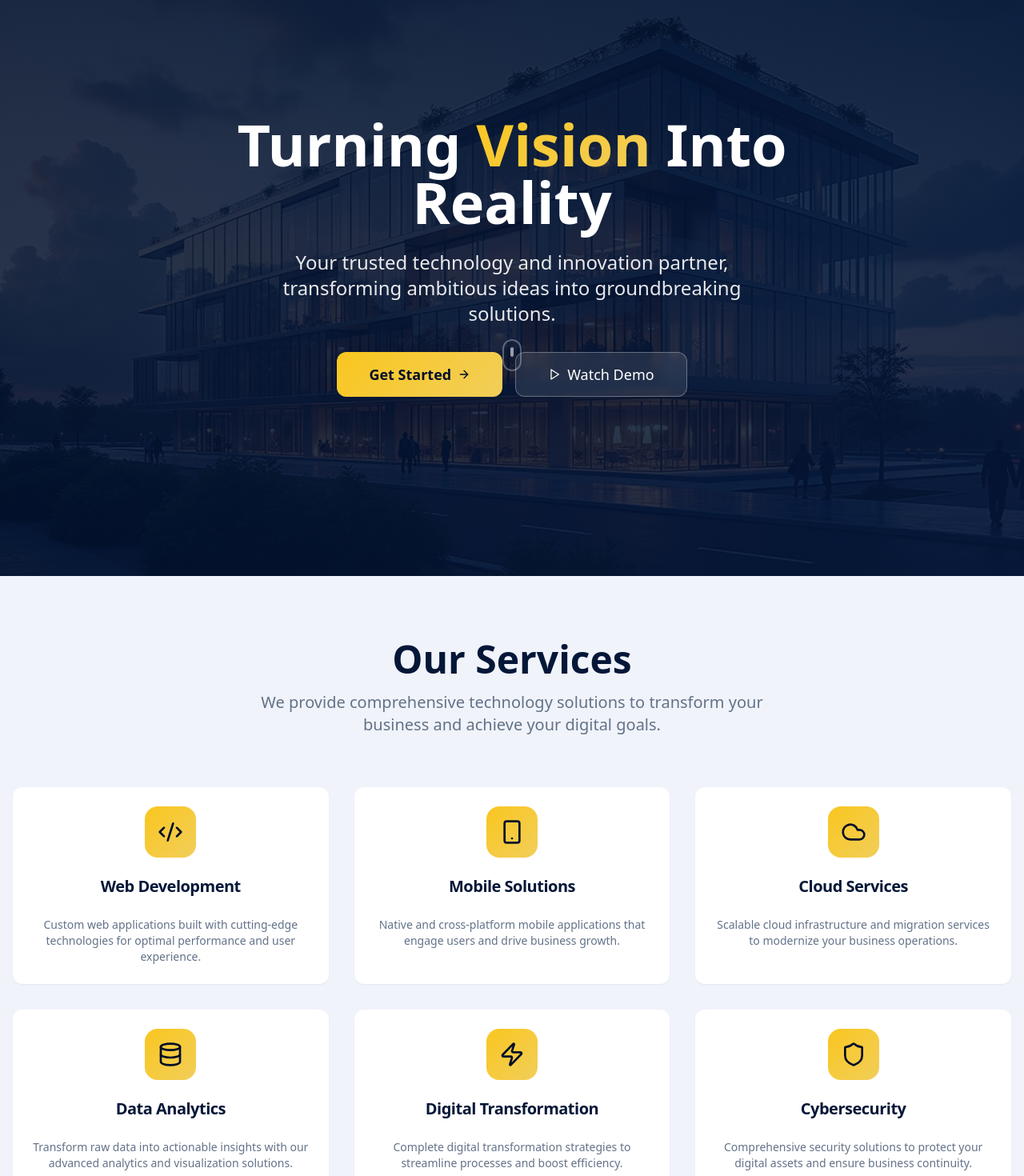
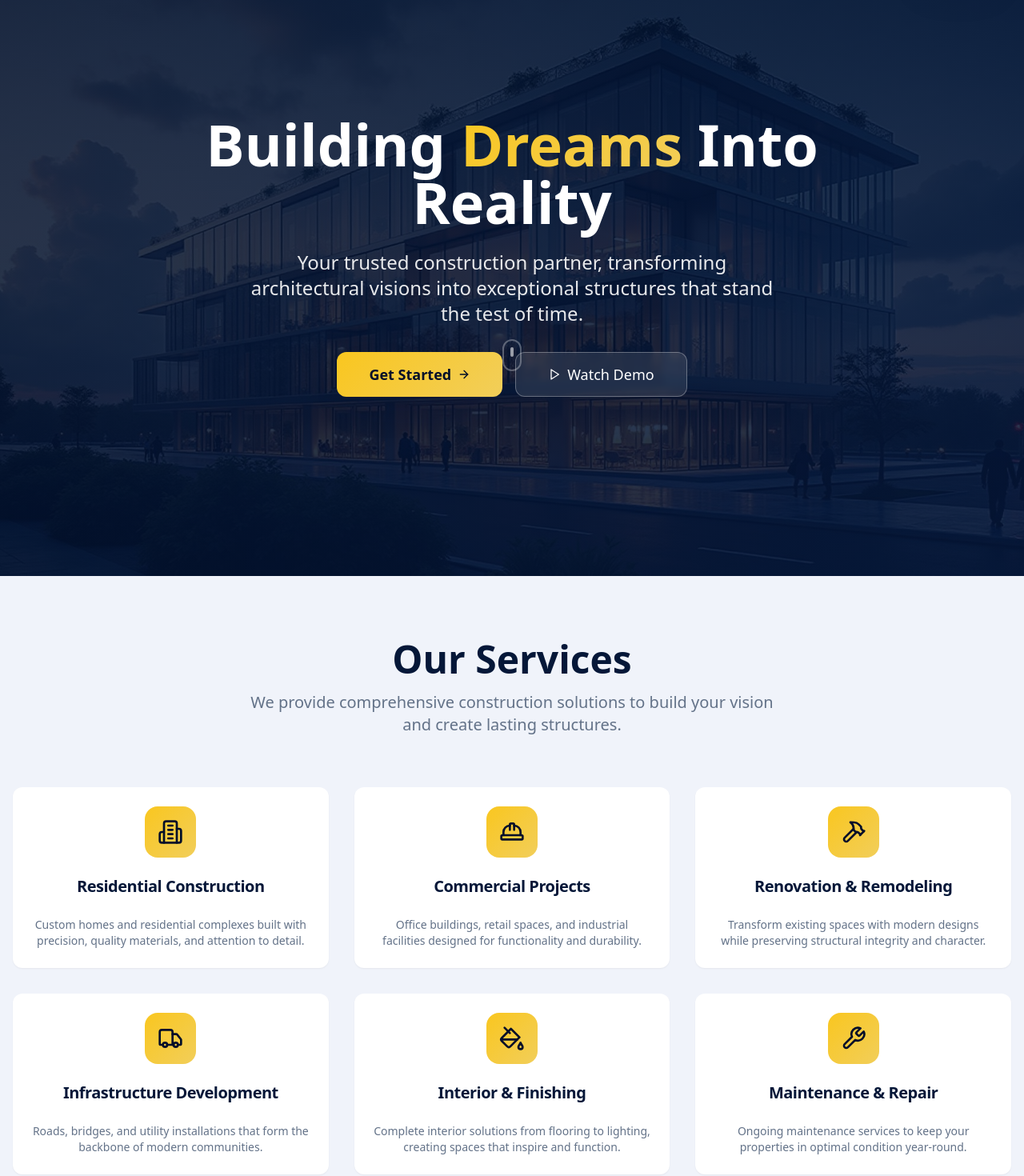
Before and after one commit to nttare0/konet-vision-reality, a React (Vite) app: page / in a window 1280 px wide. Shown: the part 80-1550 px from the top of the page at 80% size. Built offline with nearby package versions, Linux system fonts and the light colour scheme.

Commit message:
Update company type
The company is a construction company.

```diff
--- a/src/components/About.tsx
+++ b/src/components/About.tsx
@@ -16,13 +16,13 @@ const About = () => {
         <div className="grid grid-cols-1 lg:grid-cols-2 gap-16 items-center">
           <div>
             <h2 className="text-4xl md:text-5xl font-bold text-konet-blue mb-6">
-              Transforming Ideas Into Digital Excellence
+              Building Excellence Into Every Structure
             </h2>
             <p className="text-lg text-konet-gray mb-6">
-              At KONET, we believe every vision deserves to become reality. Founded on the principle of turning ambitious ideas into groundbreaking digital solutions, we've been at the forefront of technological innovation.
+              At KONET, we believe every vision deserves to become reality. Founded on the principle of turning architectural dreams into exceptional structures, we've been at the forefront of construction innovation in Rwanda.
             </p>
             <p className="text-lg text-konet-gray mb-8">
-              Our team of expert developers, designers, and strategists work tirelessly to deliver solutions that not only meet your current needs but anticipate future challenges. We don't just build technology; we build the future.
+              Our team of expert builders, engineers, and craftsmen work tirelessly to deliver projects that not only meet your current needs but stand strong for generations. We don't just build structures; we build legacies.
             </p>
             <Button variant="primary" size="lg">
               Learn More About Us
--- a/src/components/Footer.tsx
+++ b/src/components/Footer.tsx
@@ -17,7 +17,7 @@ const Footer = () => {
               </div>
             </div>
             <p className="text-white/80 mb-4 max-w-md">
-              Transforming ambitious ideas into groundbreaking digital solutions. Your trusted technology partner for innovation and growth.
+              Transforming architectural visions into exceptional structures. Your trusted construction partner for building dreams into reality.
             </p>
           </div>
 
--- a/src/components/Hero.tsx
+++ b/src/components/Hero.tsx
@@ -17,14 +17,14 @@ const Hero = () => {
       <div className="relative z-10 container mx-auto px-4 text-center text-white">
         <div className="max-w-4xl mx-auto">
           <h1 className="text-5xl md:text-7xl font-bold mb-6 leading-tight">
-            Turning{" "}
+            Building{" "}
             <span className="bg-gradient-accent bg-clip-text text-transparent">
-              Vision
+              Dreams
             </span>{" "}
             Into Reality
           </h1>
           <p className="text-xl md:text-2xl mb-8 text-white/90 max-w-2xl mx-auto">
-            Your trusted technology and innovation partner, transforming ambitious ideas into groundbreaking solutions.
+            Your trusted construction partner, transforming architectural visions into exceptional structures that stand the test of time.
           </p>
 
           <div className="flex flex-col sm:flex-row gap-4 justify-center items-center">
--- a/src/components/Services.tsx
+++ b/src/components/Services.tsx
@@ -1,43 +1,43 @@
 import { Card, CardContent, CardDescription, CardHeader, CardTitle } from "@/components/ui/card";
 import {
-  Code2,
-  Smartphone,
-  Cloud,
-  Database,
-  Zap,
-  Shield
+  Building2,
+  Hammer,
+  HardHat,
+  Truck,
+  PaintBucket,
+  Wrench
 } from "lucide-react";
 
 const services = [
   {
-    icon: Code2,
-    title: "Web Development",
-    description: "Custom web applications built with cutting-edge technologies for optimal performance and user experience."
+    icon: Building2,
+    title: "Residential Construction",
+    description: "Custom homes and residential complexes built with precision, quality materials, and attention to detail."
   },
   {
-    icon: Smartphone,
-    title: "Mobile Solutions",
-    description: "Native and cross-platform mobile applications that engage users and drive business growth."
+    icon: HardHat,
+    title: "Commercial Projects",
+    description: "Office buildings, retail spaces, and industrial facilities designed for functionality and durability."
   },
   {
-    icon: Cloud,
-    title: "Cloud Services",
-    description: "Scalable cloud infrastructure and migration services to modernize your business operations."
+    icon: Hammer,
+    title: "Renovation & Remodeling",
+    description: "Transform existing spaces with modern designs while preserving structural integrity and character."
   },
   {
-    icon: Database,
-    title: "Data Analytics",
-    description: "Transform raw data into actionable insights with our advanced analytics and visualization solutions."
+    icon: Truck,
+    title: "Infrastructure Development",
+    description: "Roads, bridges, and utility installations that form the backbone of modern communities."
   },
   {
-    icon: Zap,
-    title: "Digital Transformation",
-    description: "Complete digital transformation strategies to streamline processes and boost efficiency."
+    icon: PaintBucket,
+    title: "Interior & Finishing",
+    description: "Complete interior solutions from flooring to lighting, creating spaces that inspire and function."
   },
   {
-    icon: Shield,
-    title: "Cybersecurity",
-    description: "Comprehensive security solutions to protect your digital assets and ensure business continuity."
+    icon: Wrench,
+    title: "Maintenance & Repair",
+    description: "Ongoing maintenance services to keep your properties in optimal condition year-round."
   }
 ];
 
@@ -50,7 +50,7 @@ const Services = () => {
             Our Services
           </h2>
           <p className="text-xl text-konet-gray max-w-2xl mx-auto">
-            We provide comprehensive technology solutions to transform your business and achieve your digital goals.
+            We provide comprehensive construction solutions to build your vision and create lasting structures.
           </p>
         </div>
 
```
